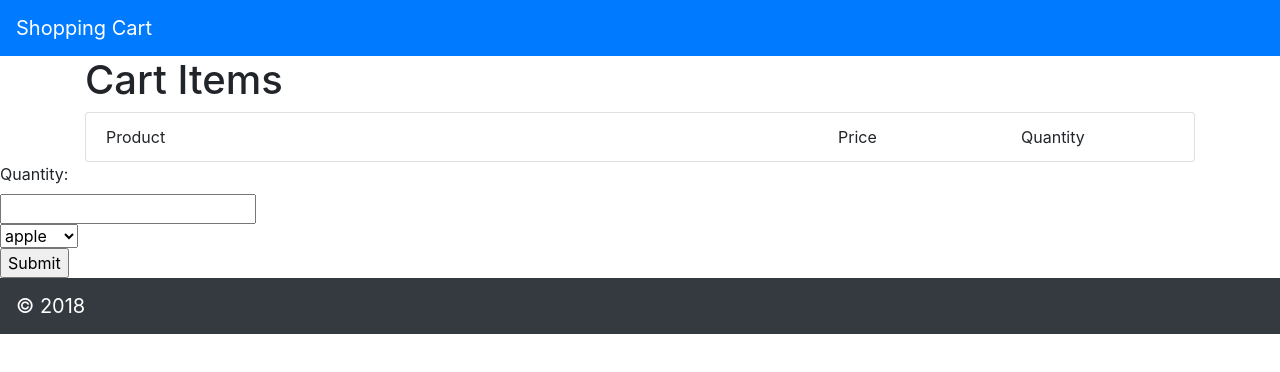
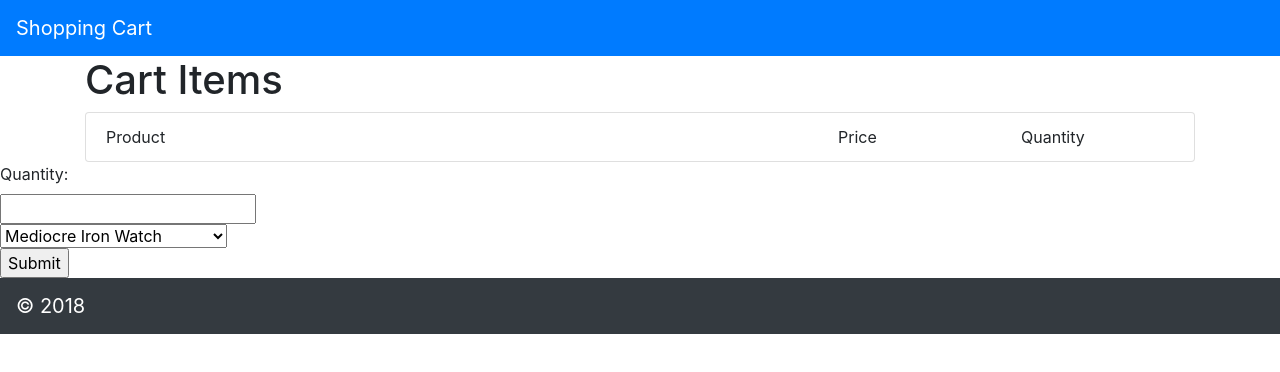
Before and after one commit to rmleach/shopping-cart, a React (Create React App) app: page / in a window 1280 px wide. Shown: the top 372 px of the page. Built offline with nearby package versions, Linux system fonts and the light colour scheme.

Commit message:
rewired dropdown menu

```diff
--- a/src/components/AddItem.js
+++ b/src/components/AddItem.js
@@ -1,4 +1,4 @@
-import React, {Component} from 'react'
+import React from 'react'
 
 const AddItem = (props) => {
 	let newItem = {
@@ -10,12 +10,6 @@
   quantity: 1
 	}
 
-
-		// const stuff = props.itemAdd.map((item, idx) => {
-		// 	return(
-		// 		<option key = {idx}>{item.name} ${item.priceInCents/100} {props.value}</option>
-		// 	)
-		// })
     return (
       <form onSubmit={props.addItem}>
         <label className = 'quantity'>
@@ -25,10 +19,8 @@
 					<input number={props.value} onChange={props.handleChange} />
 				</div>
 				<select onChange={props.handleChange}>
-			    {/* {stuff} */}
-					<option>apple</option>
-					<option>banana</option>
-					<option>orange</option>
+			    {props.products.map(product => <option key={product.id} value={product.id}>{product.name}</option>)}
+
 
 				</select>
 				<div>
```
